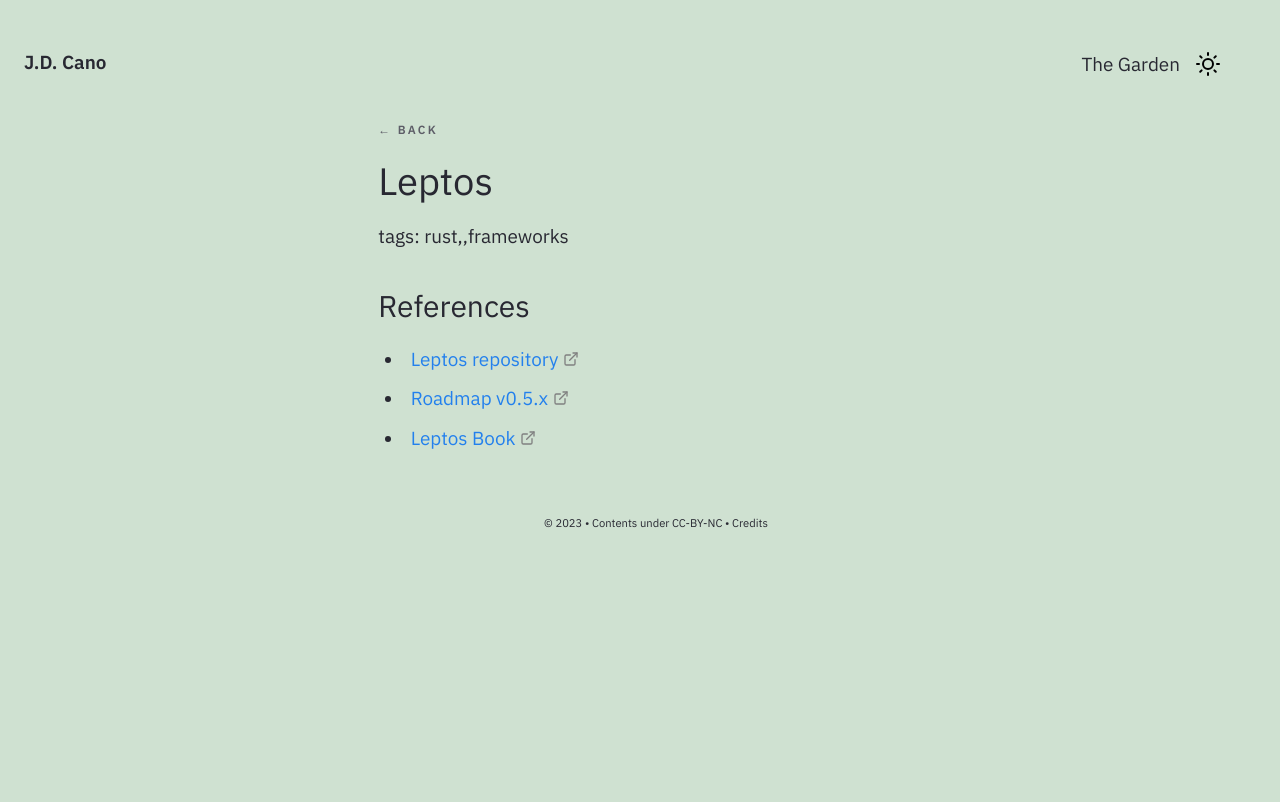
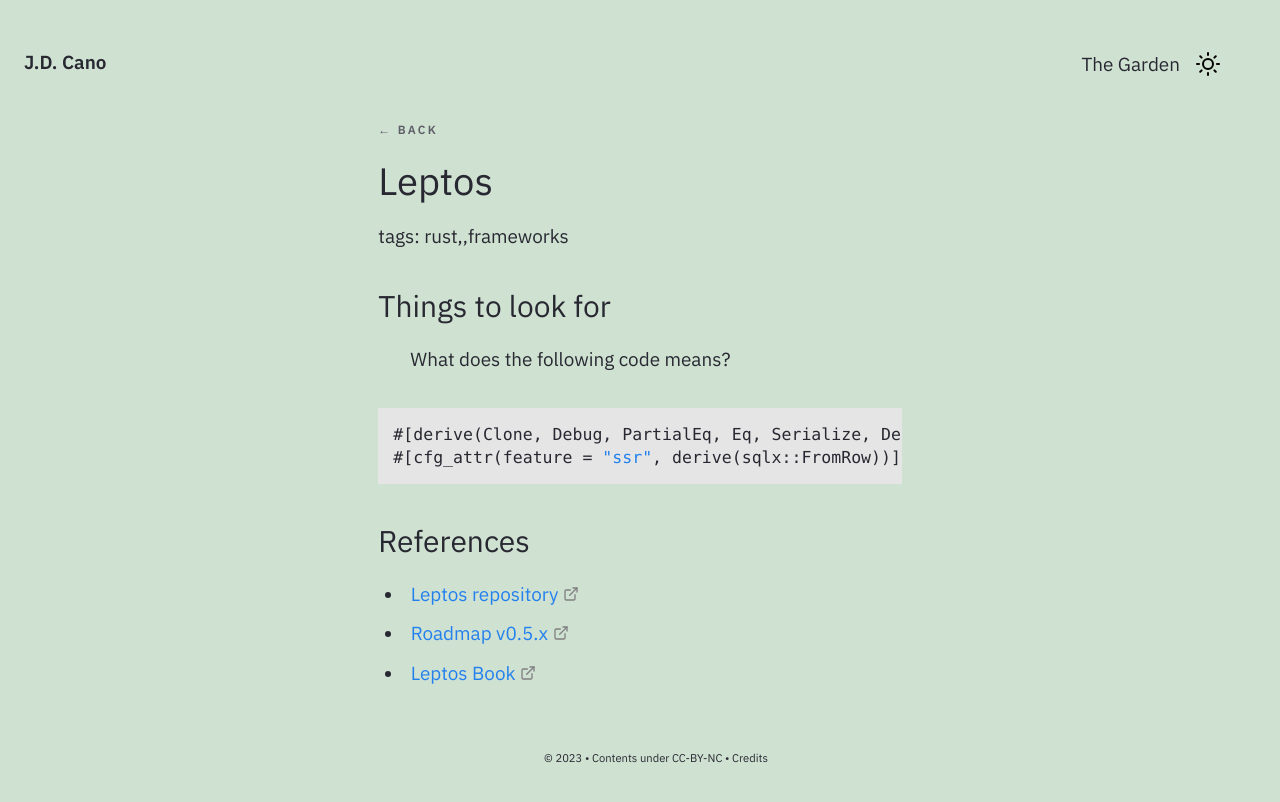
Before and after one commit to Gorzas/gorzas.github.io, a Jekyll site: the page built from _notes/Public/tech/leptos.md, in a window 1280 px wide. Shown: the top 802 px of the page. Built offline with Jekyll 4.4.1, drawn with Linux system fonts in a browser that asks for light colours.

Commit message:
Update leptos.md

````diff
--- a/_notes/Public/tech/leptos.md
+++ b/_notes/Public/tech/leptos.md
@@ -8,6 +8,15 @@ type: note
 growth: seedlings
 ---
 
+### Things to look for
+
+What does the following code means?
+
+```rust
+#[derive(Clone, Debug, PartialEq, Eq, Serialize, Deserialize)]
+#[cfg_attr(feature = "ssr", derive(sqlx::FromRow))]
+```
+
 ### References
 
 - [Leptos repository](https://github.com/leptos-rs/leptos)
````
